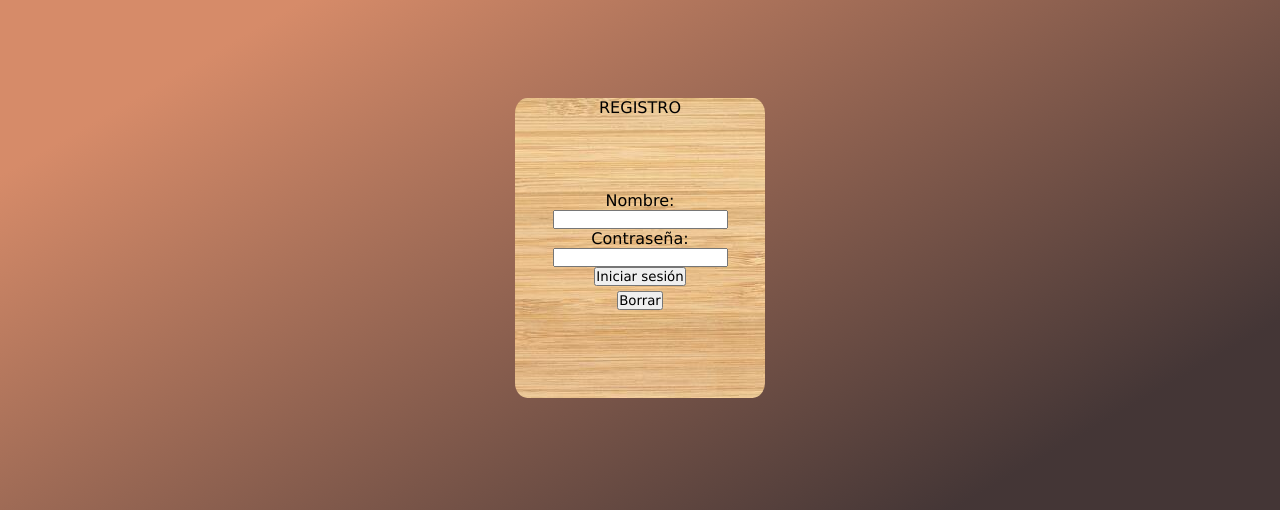
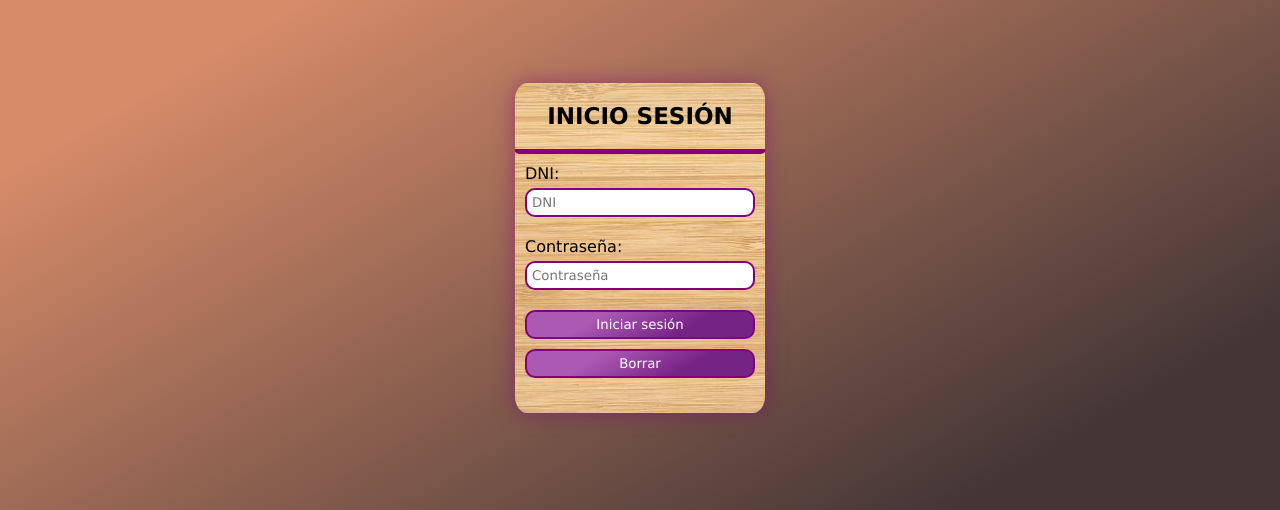
Before and after one commit to jhonatan7204/Trabajo_LGMS, a plain HTML site: page inicio-sesion-alumnos.html in a window 1280 px wide. Shown: the part 117-627 px from the top of the page. Drawn offline with Linux system fonts and the light colour scheme.

Commit message:
rama de iván

```diff
--- a/inicio-sesion-alumnos.html
+++ b/inicio-sesion-alumnos.html
@@ -22,12 +22,12 @@
     </header>
     <main>
             <div class="inicio_alumno">
-                        <div class="registro_alumno">REGISTRO</div>
+                        <div class="registro_alumno">INICIO SESIÓN</div>
                         <form action="">
-                            <label>Nombre:</label>
-                            <input type="text">
-                            <label>Contraseña:</label>
-                            <input type="password">
+                            <label for="nombre">DNI:</label>
+                            <input name="nombre" type="text" placeholder="DNI">
+                            <label for="contraseña">Contraseña:</label>
+                            <input name="contraseña" type="password" placeholder="Contraseña">
                             <button type="submit">Iniciar sesión</button>
                             <button type="reset">Borrar</button>
                         </form>
--- a/style.css
+++ b/style.css
@@ -83,28 +83,48 @@ main {
     background-repeat: no-repeat;
     border-radius: 5%;
     width: 250px;
-    height: 300px;
+    height: 330px;
+    box-shadow: 0 0 20px rgba(128, 0, 128, 0.5);
 }
 
 .registro_alumno{
     text-align: center;
-    width: 100%;
-    height: 55px;
+
     border-radius: 3%;
+    padding: 20px 0;
+    font-weight: 700;
+    font-size: 23px;
+    border-bottom: 5px solid purple;
 }
 
 form{
     display: flex;
     flex-direction: column;
-    height: 200px;
-    justify-content: center;
-    align-items: center;
-    align-content: space-between;
+    margin: 10px;
+    height: 75%;
+
+
 }
 
 form>button{
-    max-width: 100px;
+    margin-bottom: 10px;
+    border-radius: 10px;
+    border: 2px solid purple;
+    padding: 5px;
+    cursor: pointer;
+    color: white;
+    background: linear-gradient(150deg, rgb(171, 89, 179)30%, rgb(118, 35, 134)70%);
+}
+label{
     margin-bottom: 5px;
+
+}
+form>input{
+    padding: 5px;
+    border-radius: 10px;
+    border: 2px solid purple;
+    margin-bottom: 20px;
+    outline: none;
 }
 
 /* Footer */
```
